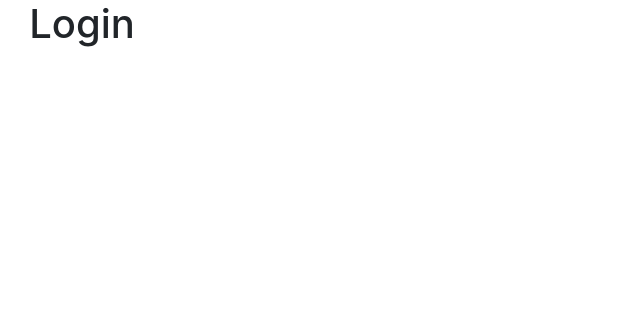
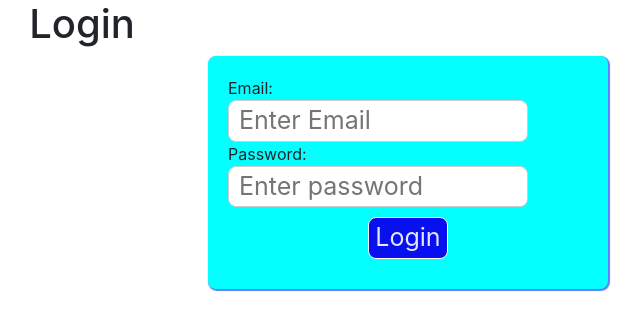
Before and after one commit to JagrutiMahajan04/Jyags-Restro, a React (Create React App) app in the folder client/: page /login in a window 1280 px wide. Shown: the top 330 px of the page, without its empty margins (558-1200 px from the left). Built offline with nearby package versions, Linux system fonts and the light colour scheme.

Commit message:
login done

```diff
--- a/client/src/views/Login/Login.css
+++ b/client/src/views/Login/Login.css
@@ -0,0 +1,31 @@
+.form-container{
+    background-color: rgb(4, 255, 255);
+    width: 400px;
+    padding: 20px;
+    margin: 0 auto;
+    border-radius: 8px;
+    box-shadow: 1px 1px 1px 1px rgb(95, 124, 251);
+
+}
+
+.user-input{
+    display: block;
+    width: 300px;
+    border-radius: 8px;
+    border: 1px solid #ccc;
+    font-size: 25px;
+    padding-left: 10px;
+}
+
+.login-button{
+    font-size: 25px;
+    background-color: rgb(8, 16, 239);
+    color: rgb(228, 229, 251);
+    margin: 10px;
+    border-radius: 8px;
+    border: 1px solid rgb(254, 251, 251);
+    display: block;
+    margin-left: auto;
+    margin-right: auto;
+
+}
--- a/client/src/views/Login/Login.js
+++ b/client/src/views/Login/Login.js
@@ -1,10 +1,70 @@
-import React from "react";
+import React, {useState} from "react";
+import axios from 'axios'
+import "./Login.css"
 
-function Login(){
+function Login() {
+    const [email,setEmail] = useState('')
+    const [password,setPassword] = useState('')
+
+   async function loginUser() {
+    const response = await axios.post('/login', {
+        email:email,
+        password:password
+    })
+    console.log(response.data)
+    if(response.data.success){
+        alert(response.data.success)
+        localStorage.setItem('currentUser',JSON.stringify(response.data.data));
+        window.location.href="/"
+
+    }
+    else
+    {
+        alert('Error'+ response.data.message)
+        setEmail("")
+        setPassword("")
+        localStorage.removeItem('currentUser');
+    }
+
+   }
+
     return (
         <div>
             <h1 className="text-center">Login</h1>
+            <div className="row">
+                <div className="col-md-6">
+
+                </div>
+
+                <div className="col-md-6">
+                    <div className="form-container">
+                        <form>
+
+                            <div >
+                            <label htmlFor="email"> Email:</label>
+                            <input type='email' id="email"placeholder="Enter Email"
+                             className='user-input'
+                             value={email} onChange={(e) => setEmail(e.target.value)}/>
+                            </div>
+
+                            <div >
+                            <label htmlFor="password"> Password:</label>
+                            <input type='password' id="password"placeholder="Enter password"
+                             className='user-input'
+                             value={password} onChange={(e) => setPassword(e.target.value)}/>
+                            </div>
+
+                            <div>
+                                <button type="button" className="login-button" onClick={loginUser}>Login</button>
+                            </div>
+                        </form>
+
+                    </div>
+
+                </div>
+            </div>
         </div>
+
     )
 }
 
```
